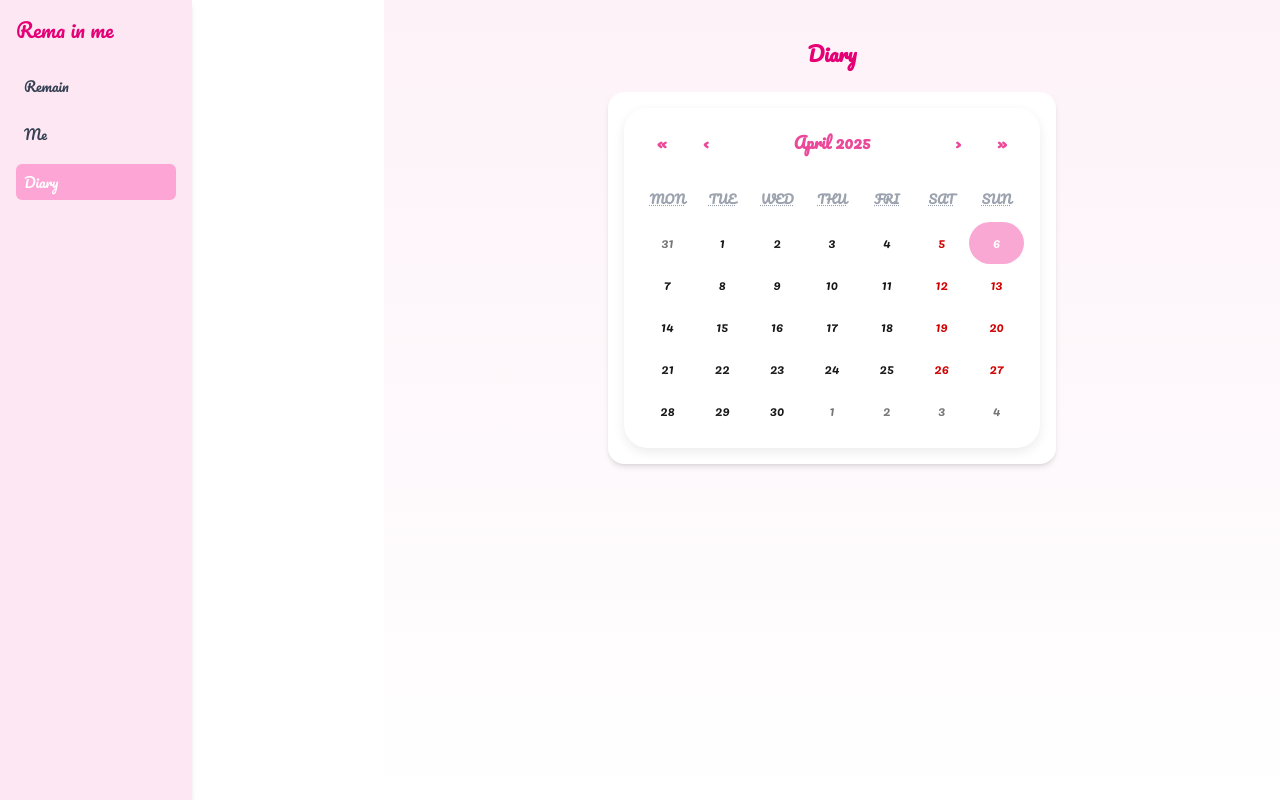
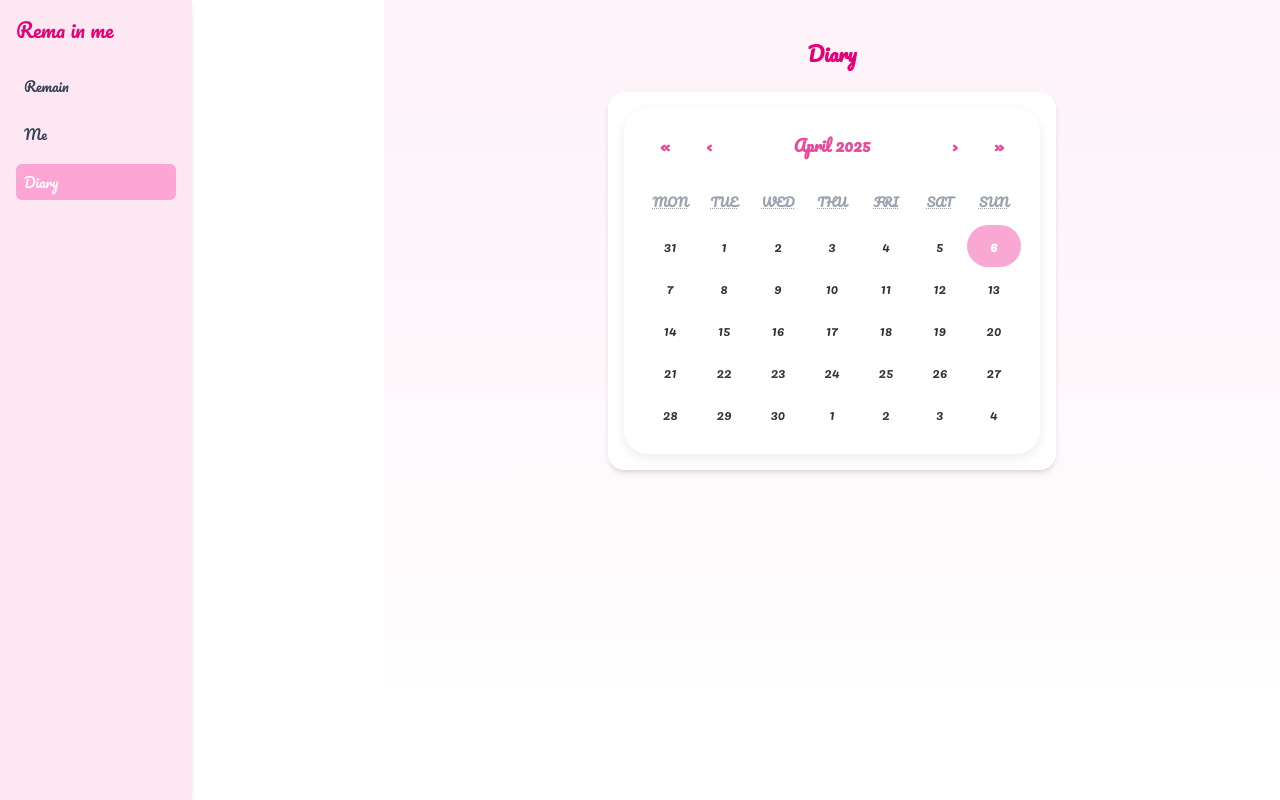
Before and after one commit to Juice-kudo/rema-in-me, a Next.js app: page /history in a window 1280 px wide. Built offline with nearby package versions, Linux system fonts and the light colour scheme; no server answers.

Commit message:
모바일 달력 스타일과 가독성 수정

```diff
--- a/styles/custom-calendar.css
+++ b/styles/custom-calendar.css
@@ -1,5 +1,4 @@
-/* styles/custom-calendar.css */
-
+/* 📅 전체 달력 박스 스타일 */
 .react-calendar {
   border: none;
   width: 100%;
@@ -7,10 +6,11 @@
   background-color: white;
   border-radius: 1.5rem;
   font-family: inherit;
-  padding: 1rem;
+  padding: 1.2rem;
   box-shadow: 0 4px 12px rgba(0, 0, 0, 0.08);
 }
 
+/* 📌 상단 네비게이션 (월 이동) */
 .react-calendar__navigation button {
   color: #ec4899;
   font-weight: bold;
@@ -27,29 +27,46 @@
   background-color: #ffe4e6;
 }
 
+/* 📆 요일 라벨 (Sun, Mon...) */
+.react-calendar__month-view__weekdays {
+  font-size: 0.75rem;
+  text-transform: uppercase;
+  color: #9ca3af;
+  padding-bottom: 0.5rem;
+  font-weight: 600;
+}
+
+/* 📌 기본 날짜 타일 */
 .react-calendar__tile {
   padding: 0.75rem 0;
   border-radius: 9999px;
   text-align: center;
+  font-size: 0.85rem;
+  color: #333;
+  font-weight: 500;
   transition: background-color 0.2s, transform 0.2s;
 }
 
+/* 🩷 오늘 날짜 */
+.react-calendar__tile--now {
+  background: #f9a8d4;
+  color: white;
+  font-weight: bold;
+}
+
+/* ✅ 선택된 날짜 */
+.react-calendar__tile--active {
+  background: #ec4899 !important;
+  color: white !important;
+}
+
+/* ✨ 마우스 오버 효과 */
 .react-calendar__tile:enabled:hover {
   background-color: #fbcfe8;
   transform: scale(1.05);
 }
 
-.react-calendar__tile--now {
-  background: #f9a8d4;
-  color: white;
-}
-
-.react-calendar__tile--active {
-  background: #ec4899;
-  color: white;
-}
-
-/* 색상 레벨별 배경 클래스 */
+/* 🌈 감정 레벨별 배경 핑크톤 색상 */
 .level-1 {
   background-color: #fff0f5 !important;
 }
@@ -64,13 +81,11 @@
 }
 .level-5 {
   background-color: #f472b6 !important;
-  color: white;
+  color: white !important;
 }
 
-/* 달력 위쪽 간격을 줄이기 위해 */
-.react-calendar__month-view__weekdays {
-  font-size: 0.75rem;
-  text-transform: uppercase;
-  color: #9ca3af;
-  padding-bottom: 0.5rem;
+/* 👀 가시성 향상을 위한 보완 */
+.react-calendar__tile abbr {
+  color: inherit;
+  text-decoration: none;
 }
--- a/tailwind.config.ts
+++ b/tailwind.config.ts
@@ -1,9 +1,18 @@
+// tailwind.config.ts
+
 import type { Config } from "tailwindcss";
 
 const config: Config = {
   content: [
     "./app/**/*.{js,ts,jsx,tsx}",
     "./components/**/*.{js,ts,jsx,tsx}",
+  ],
+  safelist: [
+    "level-1",
+    "level-2",
+    "level-3",
+    "level-4",
+    "level-5",
   ],
   theme: {
     extend: {
```
